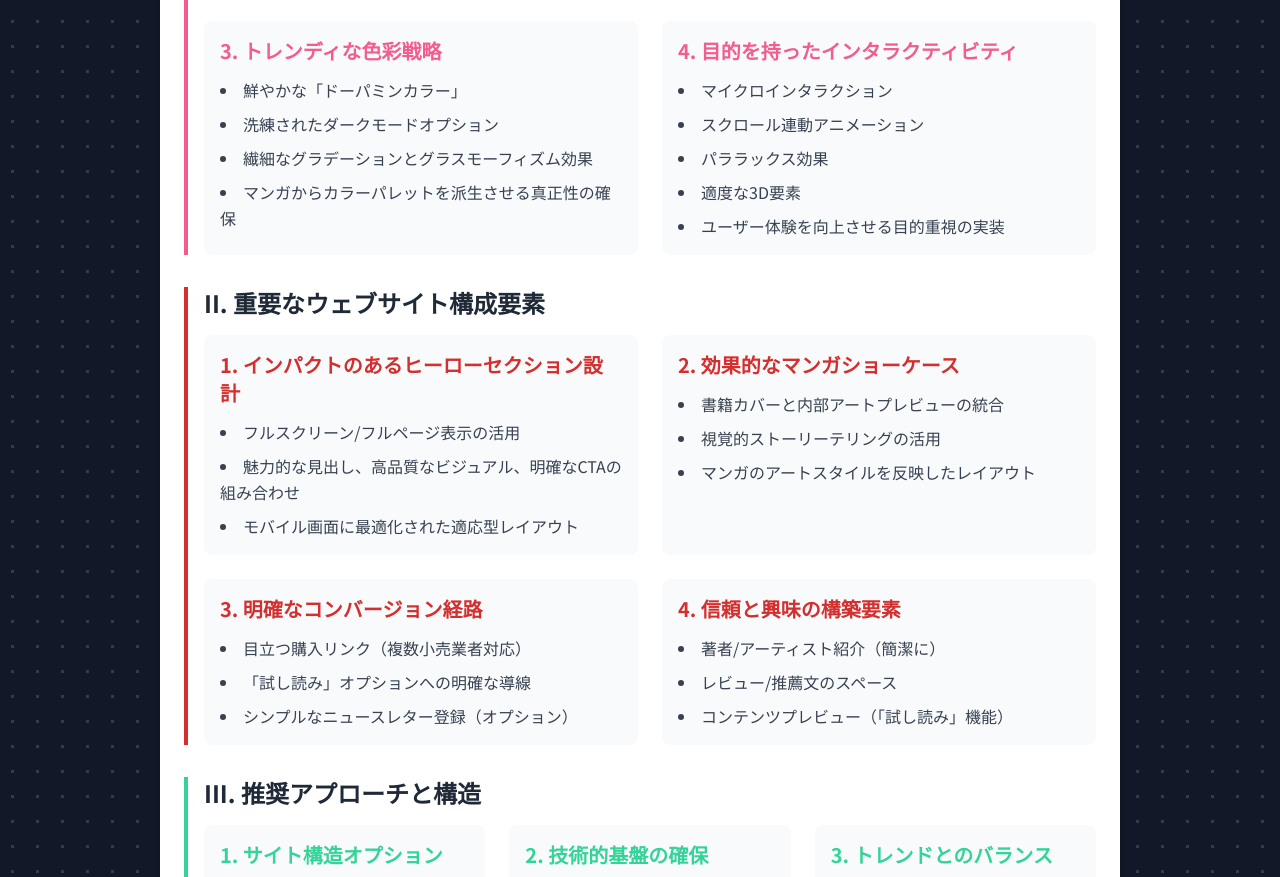
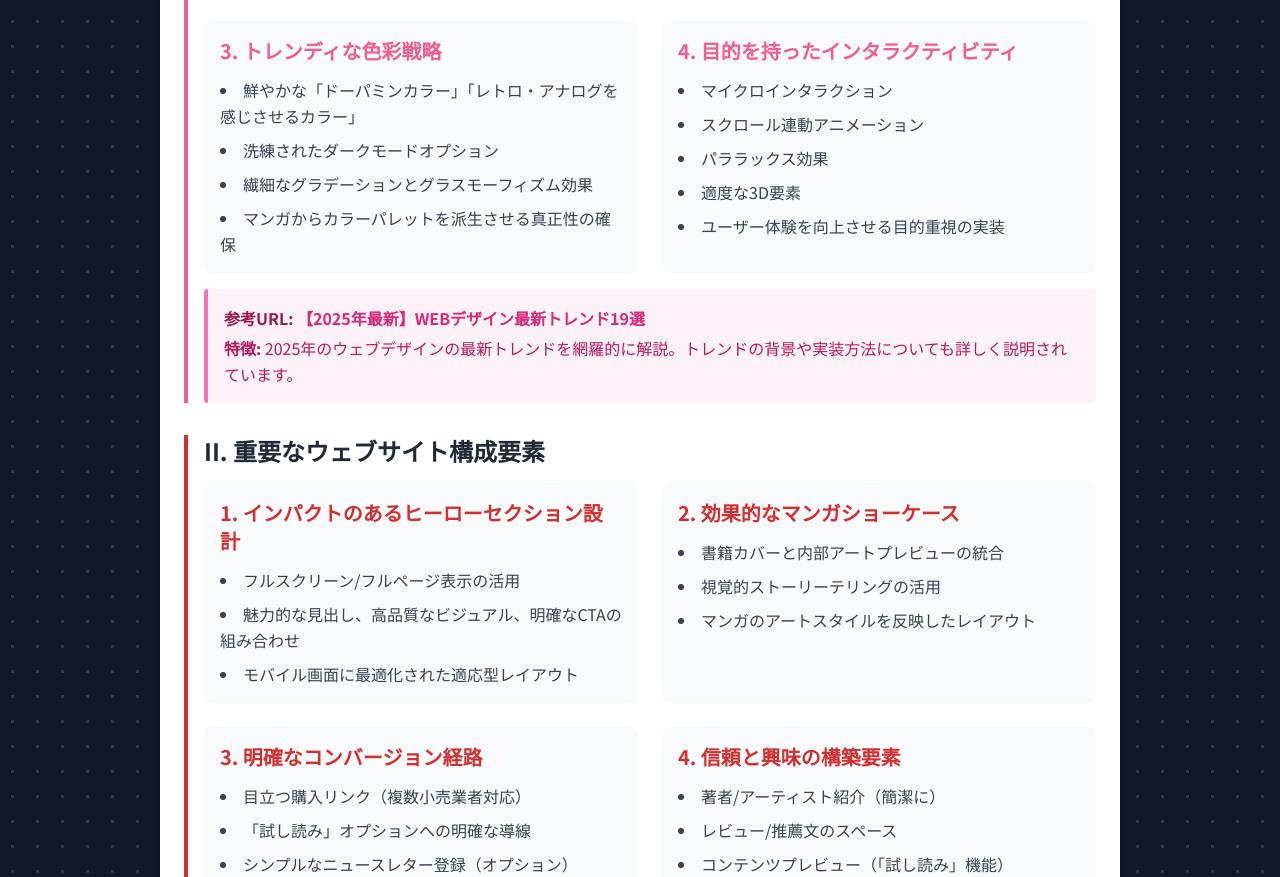
Before and after one commit to haramakinohub/manga-demo, a plain HTML site: page index.html in a window 1280 px wide. Shown: the part 3616-4493 px from the top of the page. Drawn offline with nearby package versions, Linux system fonts and the light colour scheme.

Commit message:
Update index.html

```diff
--- a/index.html
+++ b/index.html
@@ -245,7 +245,7 @@
                         <div class="bg-gray-50 p-4 rounded-lg">
                             <h4 class="text-xl font-semibold text-accent-a mb-3">3. トレンディな色彩戦略</h4>
                             <ul class="list-disc list-inside space-y-2 text-gray-700">
-                                <li>鮮やかな「ドーパミンカラー」</li>
+                                <li>鮮やかな「ドーパミンカラー」「レトロ・アナログを感じさせるカラー」</li>
                                 <li>洗練されたダークモードオプション</li>
                                 <li>繊細なグラデーションとグラスモーフィズム効果</li>
                                 <li>マンガからカラーパレットを派生させる真正性の確保</li>
@@ -261,6 +261,10 @@
                                 <li>ユーザー体験を向上させる目的重視の実装</li>
                             </ul>
                         </div>
+                    </div>
+                    <div class="bg-pink-50 border-l-4 border-pink-400 p-4 rounded mt-4">
+                        <p class="font-semibold text-pink-800">参考URL: <a href="https://japan-design.jp/design/0014/" target="_blank" class="text-pink-600 hover:underline">【2025年最新】WEBデザイン最新トレンド19選</a></p>
+                        <p class="text-pink-700 mt-1"><strong>特徴:</strong> 2025年のウェブデザインの最新トレンドを網羅的に解説。トレンドの背景や実装方法についても詳しく説明されています。</p>
                     </div>
                 </div>
 
```
